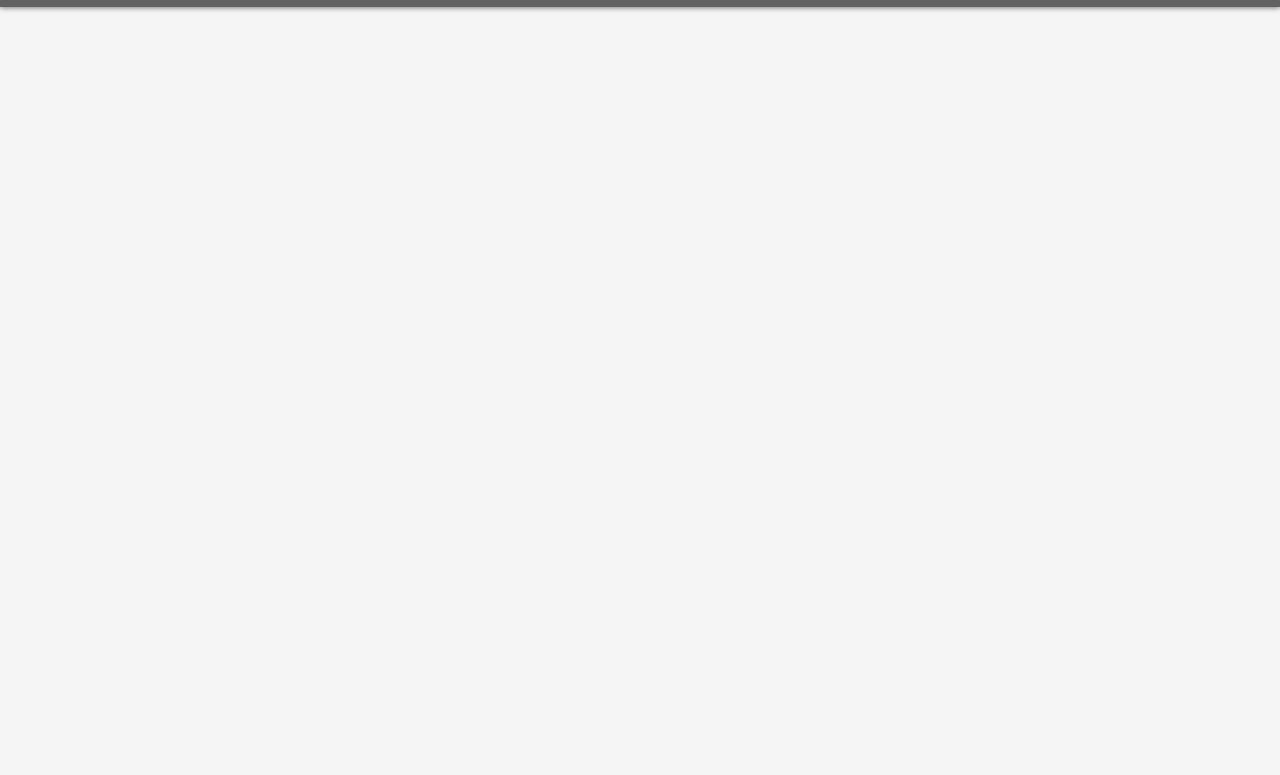
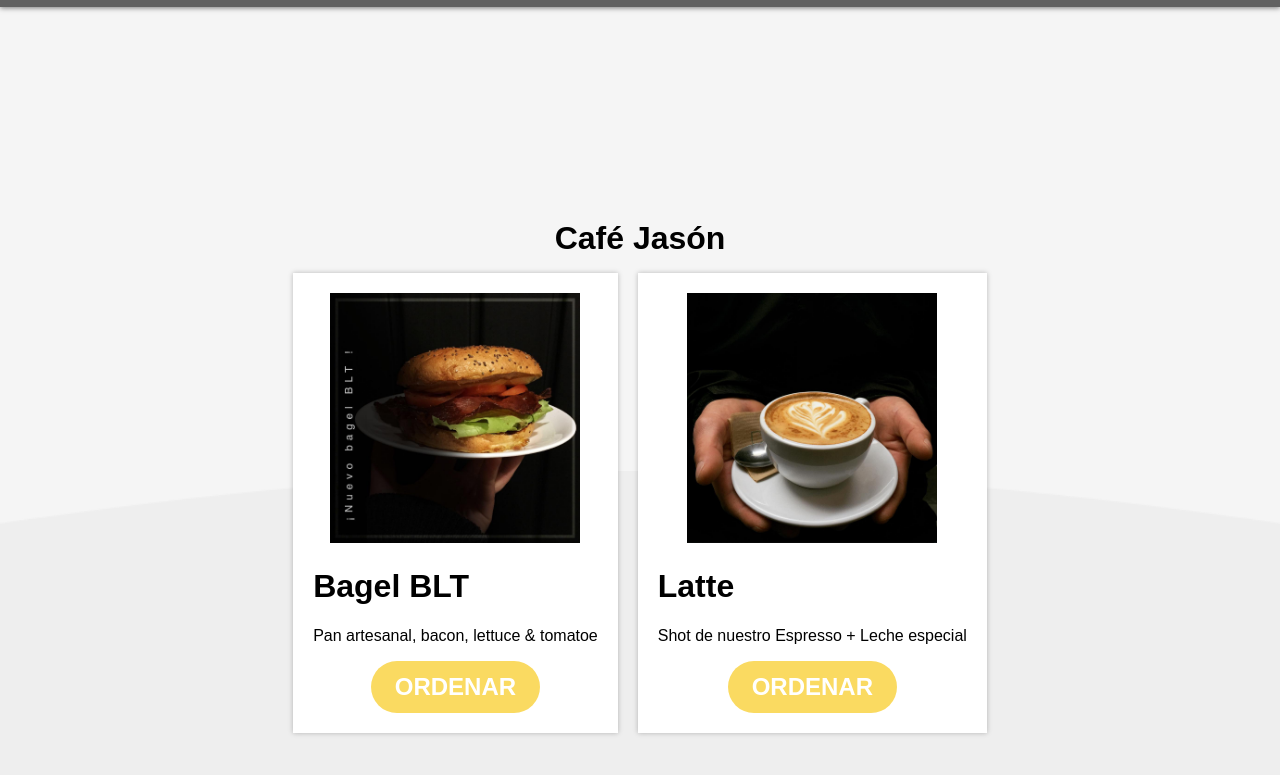
Before and after one commit to JoseCrz/html-css, a plain HTML site: page index.html in a window 1280 px wide. Shown: the part 67-842 px from the top of the page. Before the commit the page ends 800 px from the top, so only its background shows below. Drawn offline with Linux system fonts and the light colour scheme.

Commit message:
Started working on the main section

```diff
--- a/css/style.css
+++ b/css/style.css
@@ -41,3 +41,62 @@ nav ul li a:hover {
 .logo img {
     width: 50px;
 }
+
+.main-section {
+    text-align: center;
+    padding: 15%;
+}
+
+.products {
+    background-image: url("../img/curve.png");
+    max-height: 50px;
+    background-size: cover;
+    background-position: center top;
+    display: flex;
+    padding: 15%;
+    justify-content: center;
+}
+
+.product {
+    padding: 10px;
+    margin-top: -400px;
+}
+
+.product .content {
+    background: white;
+    padding: 20px;
+    -webkit-box-shadow: 0px 0px 5px 0px rgba(0,0,0,0.25);
+    -moz-box-shadow: 0px 0px 5px 0px rgba(0,0,0,0.25);
+    box-shadow: 0px 0px 5px 0px rgba(0,0,0,0.25);
+}
+
+.img-container {
+    text-align: center;
+}
+
+.button-container {
+    text-align: center;
+}
+
+.product-button {
+    font-size: 24px;
+    font-weight: 700;
+    padding: 12px 24px;
+    background: #FADA61;
+    color: white;
+    text-transform: uppercase;
+    border: none;
+    border-radius: 30px;
+    outline: none;
+    transition: all cubic-bezier(0.215, 0.610, 0.355, 1);
+}
+
+.product-button:hover {
+    cursor: pointer;
+    transform: translateY(-3px);
+}
+
+.product-button:active {
+    transform: translateY(3px);
+    background: rgb(218, 189, 84);
+}
--- a/index.html
+++ b/index.html
@@ -17,5 +17,36 @@
             <li><a href="#">About</a></li>
         </ul>
     </nav>
+
+    <div class="main-section">
+        <h1>Café Jasón</h1>
+    </div>
+
+    <div class="products">
+        <div class="product">
+            <div class="content">
+                <div class="img-container">
+                    <img src="./img/bagel.JPG" alt="" width="250px">
+                </div>
+                <h1>Bagel BLT</h1>
+                <p>Pan artesanal, bacon, lettuce & tomatoe</p>
+                <div class="button-container">
+                    <button class="product-button">Ordenar</button>
+                </div>
+            </div>
+        </div>
+        <div class="product">
+            <div class="content">
+                <div class="img-container">
+                    <img src="./img/latte.JPG" alt="" width="250px">
+                </div>
+                <h1>Latte</h1>
+                <p>Shot de nuestro Espresso + Leche especial</p>
+                <div class="button-container">
+                    <button class="product-button">Ordenar</button>
+                </div>
+            </div>
+        </div>
+    </div>
 </body>
 </html>
```
Also changed, not shown: img/bagel.JPG (added), img/curve.png (added), img/latte.JPG (added).
